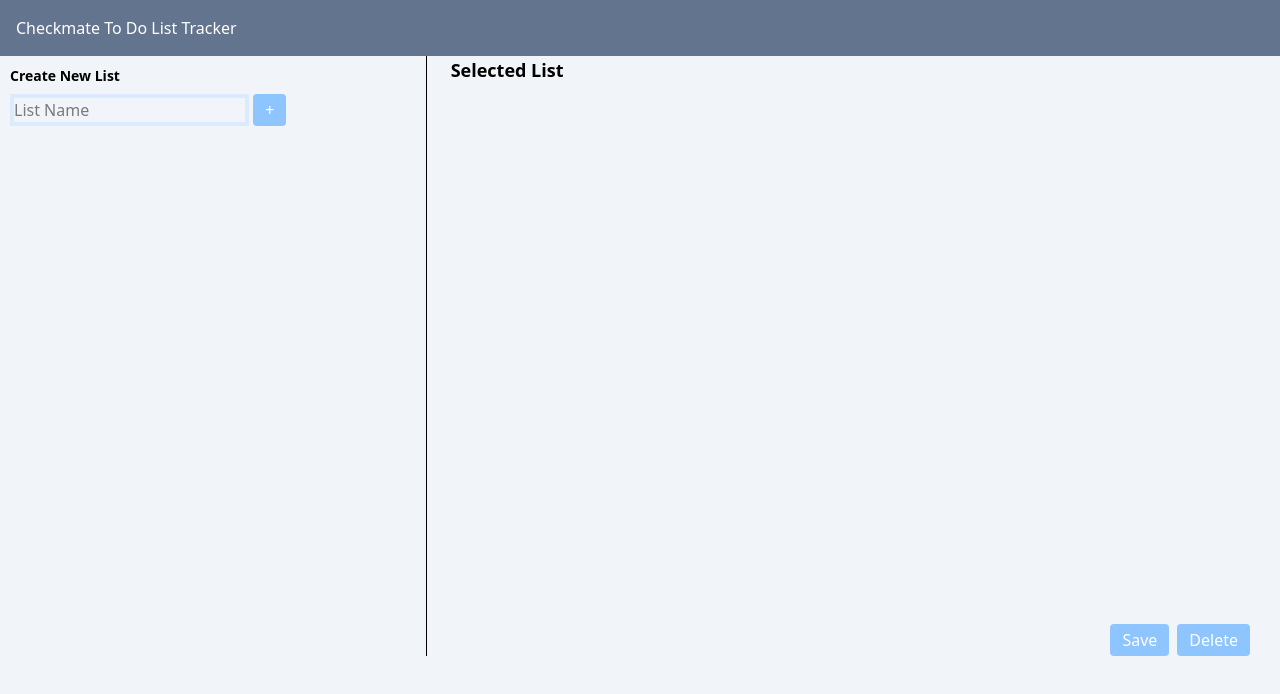
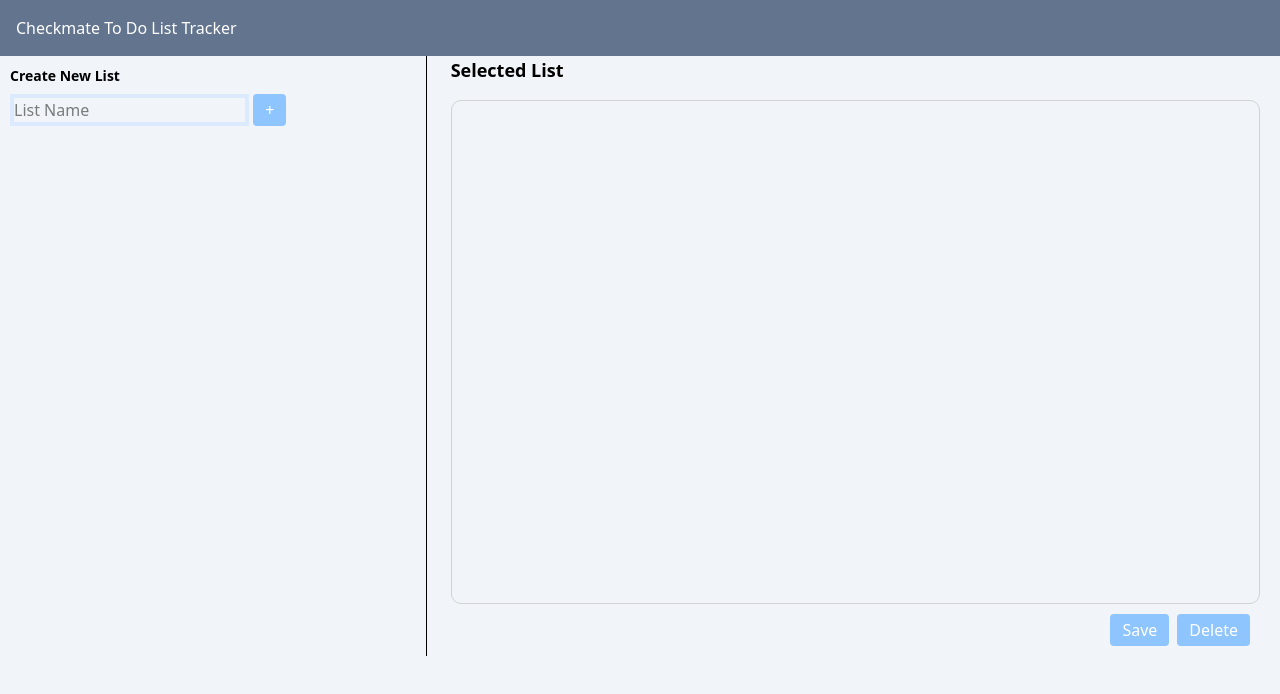
Before and after one commit to FSpitzock/Checkmate_To_Do_List_tracker, a plain HTML site: page index.html in a window 1280 px wide. Drawn offline with nearby package versions, Linux system fonts and the light colour scheme.

Commit message:
Enhanced HTML and CSS: adjusted `ol` structure, improved hover effects, and added new styles for `span` elements.

```diff
--- a/assets/css/style.css
+++ b/assets/css/style.css
@@ -18,10 +18,24 @@ input{
 ol li{
   margin: 10px;
   padding: 10px;
+  Background-color: lightgray;
+    border-radius: 10px;
 }
 ol li:hover{
     background-color: darkgray;
     border-radius: 10px;
+}
+
+ul {
+    border: 1px solid lightgray;
+    border-radius: 10px;
+    margin-right: 20px;
+    margin-bottom: 10px;
+    padding: 10px;
+}
+
+button {
+    margin-bottom: 10px;
 }
 
 span {
```
